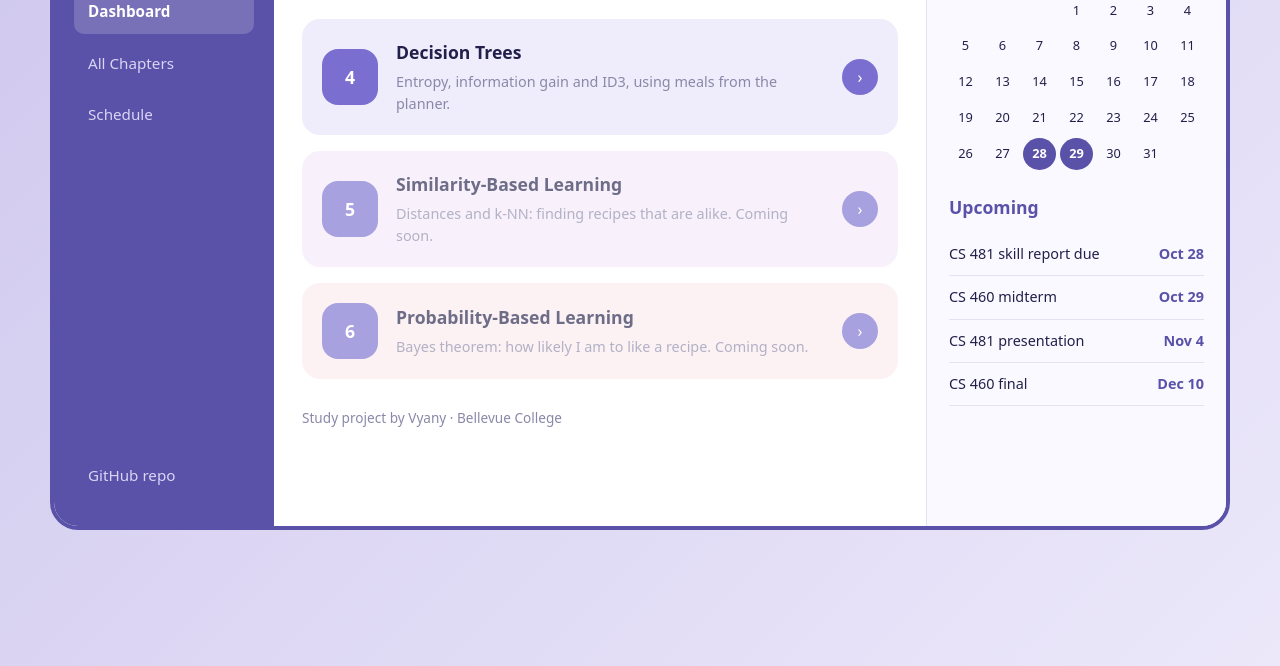
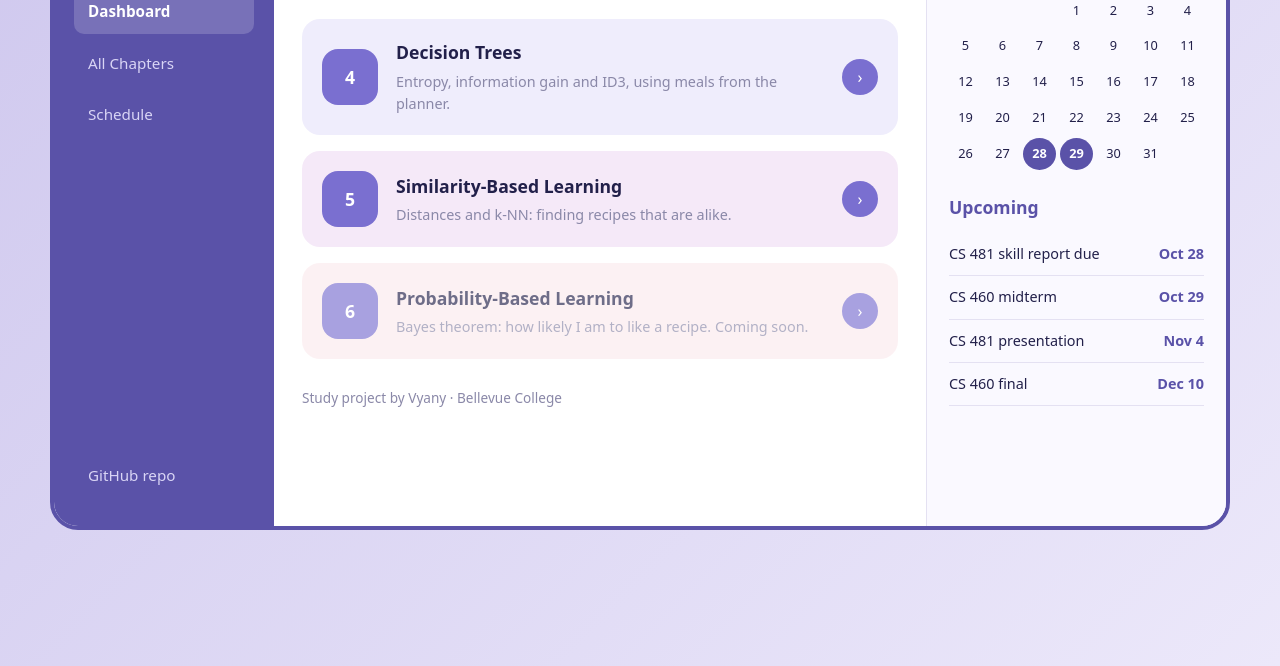
Before and after one commit to Vyany-BC/study-sessions, a plain HTML site: page index.html in a window 1280 px wide. Shown: the part 134-800 px from the top of the page. Drawn offline with Linux system fonts and the light colour scheme.

Commit message:
Link chapter 5 card to its page
Removed 'Coming soon.' text from the description of chapter 5.

```diff
--- a/index.html
+++ b/index.html
@@ -31,14 +31,14 @@
           <div class="go">&rsaquo;</div>
         </a>
 
-        <div class="card pink soon">
+        <a class="card pink" href="chapter-5.html">
           <div class="badge">5</div>
           <div>
             <h3>Similarity-Based Learning</h3>
-            <p>Distances and k-NN: finding recipes that are alike. Coming soon.</p>
+            <p>Distances and k-NN: finding recipes that are alike.</p>
           </div>
           <div class="go">&rsaquo;</div>
-        </div>
+        </a>
 
         <div class="card peach soon">
           <div class="badge">6</div>
```
